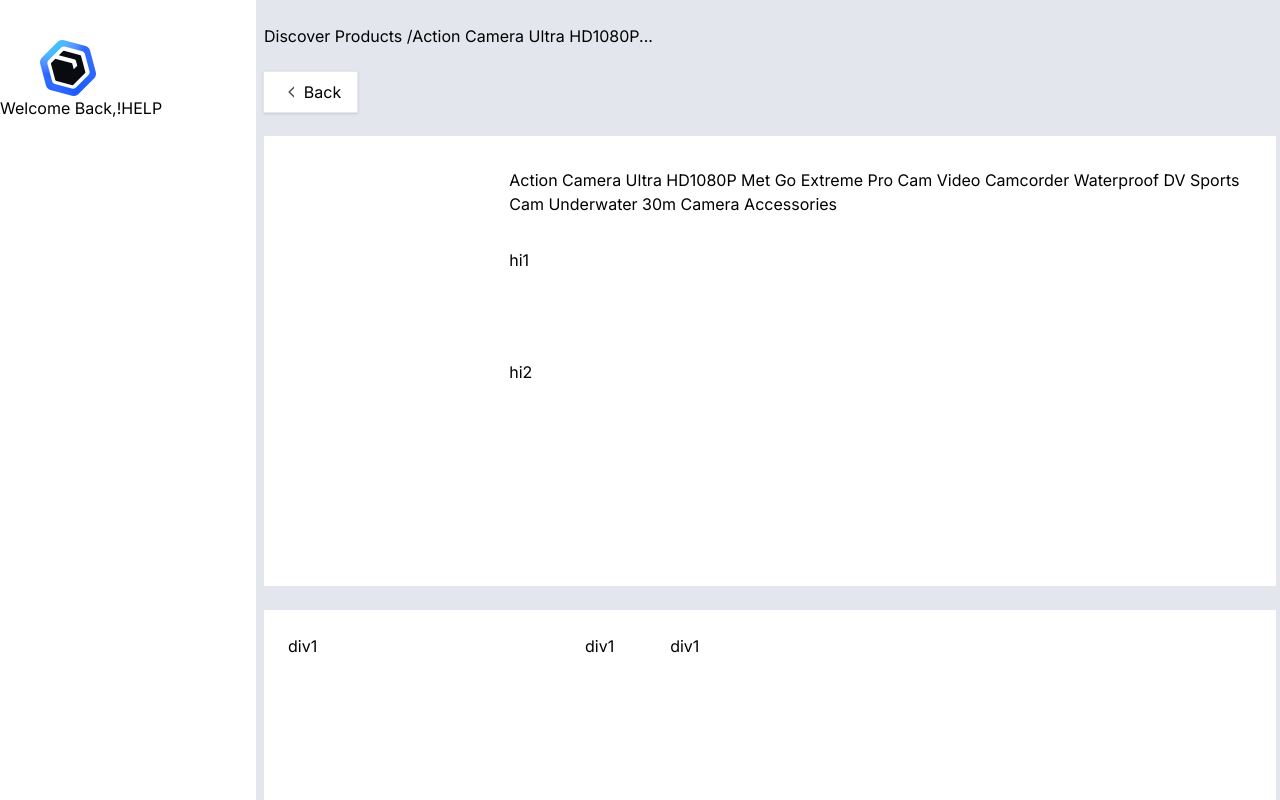
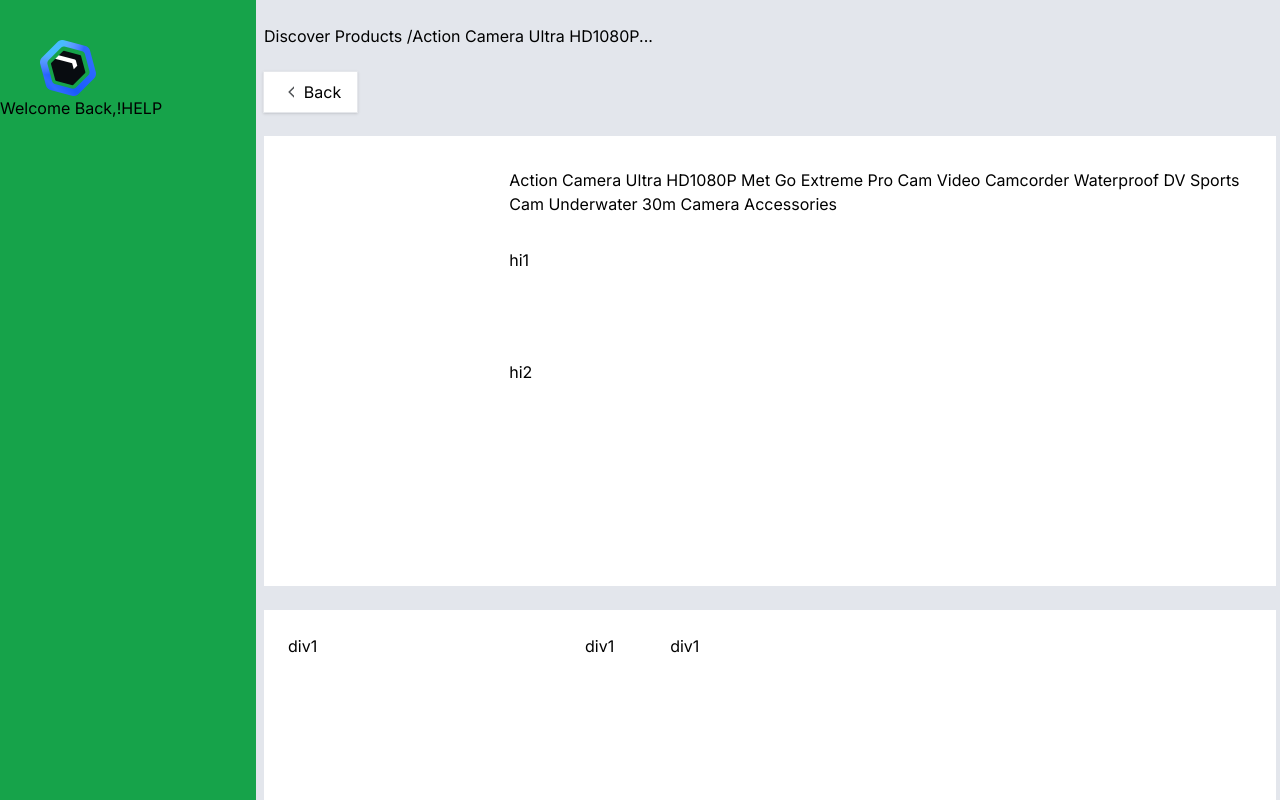
Before and after one commit to aryan-c02/Product_Page, a Next.js app: page /Pages/ProductPage in a window 1280 px wide. Shown: the top 800 px of the page. Built offline with nearby package versions, Linux system fonts and the light colour scheme.

Commit message:
checkpoint-1

```diff
--- a/src/app/Pages/ProductPage/page.tsx
+++ b/src/app/Pages/ProductPage/page.tsx
@@ -23,7 +23,7 @@ const ProductCardDetails = {
 const ProductPage = () => {
 
     return (
-        <div className="grid grid-cols-10 gap-0 min-h-screen">
+        <div className="grid grid-cols-10 gap-0 min-h-screen bg-green-600">
             <div className="col-span-2 h-screen ">
                 <Appbar />
             </div>
```
